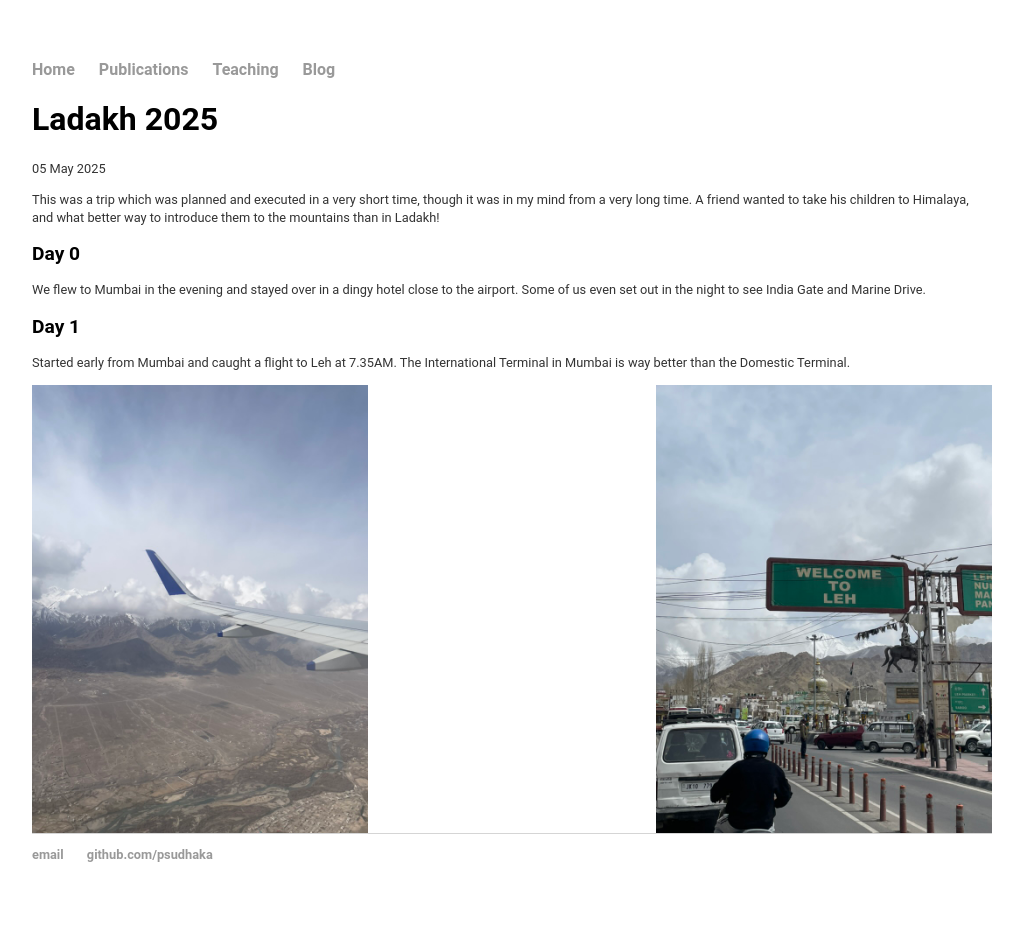
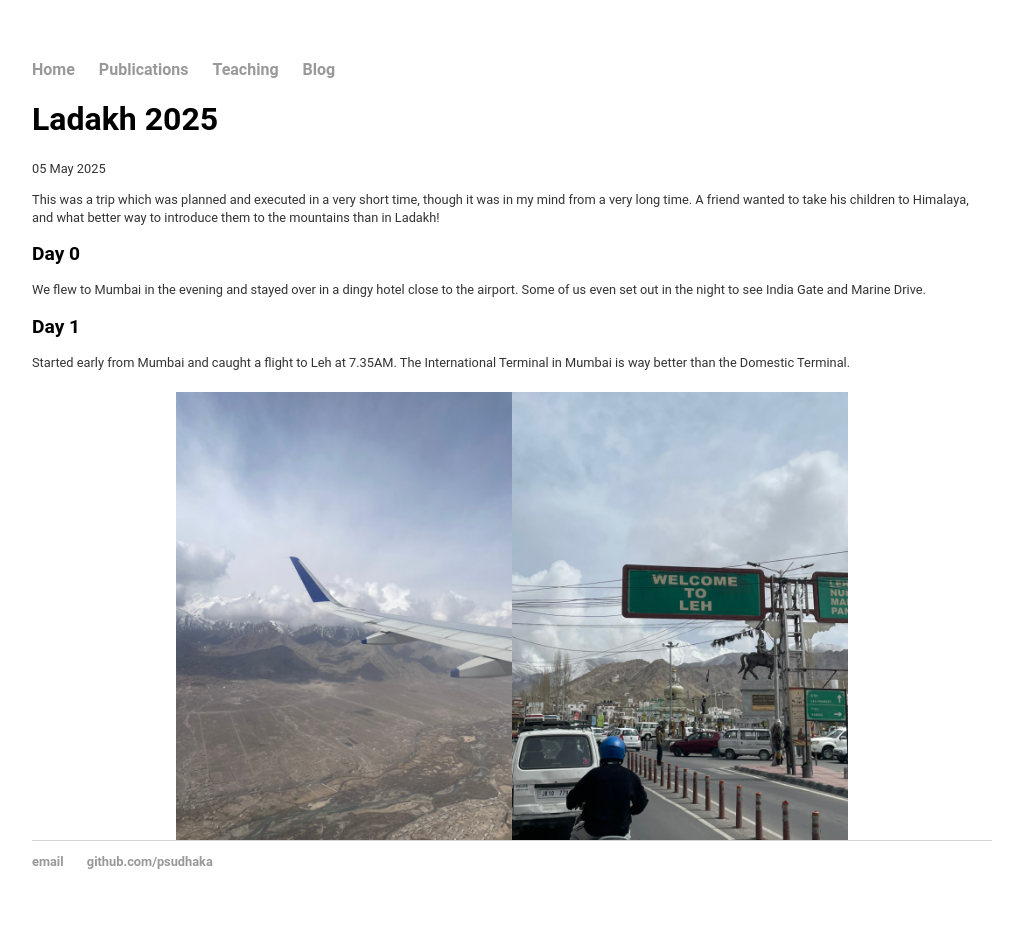
Before and after one commit to psudhaka/psudhaka.github.io, a Jekyll site: the page built from _posts/2025-05-05-Ladakh 2025.md, in a window 1280 px wide. Shown: the whole page, without its empty margins (128-1151 px from the left). Built offline with Jekyll 4.4.1, drawn with Linux system fonts in a browser that asks for light colours; our own code applies the rules of GitHub Pages for plain Markdown files.

Commit message:
Fixed gaps in image layout

```diff
--- a/_posts/2025-05-05-Ladakh 2025.md
+++ b/_posts/2025-05-05-Ladakh 2025.md
@@ -7,7 +7,7 @@ We flew to Mumbai in the evening and stayed over in a dingy hotel close to the a
 Started early from Mumbai and caught a flight to Leh at 7.35AM. The International Terminal in Mumbai is way better than the Domestic Terminal.
 
 
-<div style="display: flex; justify-content: space-between;">
+<div style="display: flex; justify-content: center; align-items: center; margin-top: 20px;">
   <img src="/assets/images/Ladakh/Img1.jpeg" alt="Image 1" style="width: 35%;"/>
   <img src="/assets/images/Ladakh/Img2.jpeg" alt="Image 2" style="width: 35%;"/>
 </div>
```
Also changed, not shown: 1 other file.
